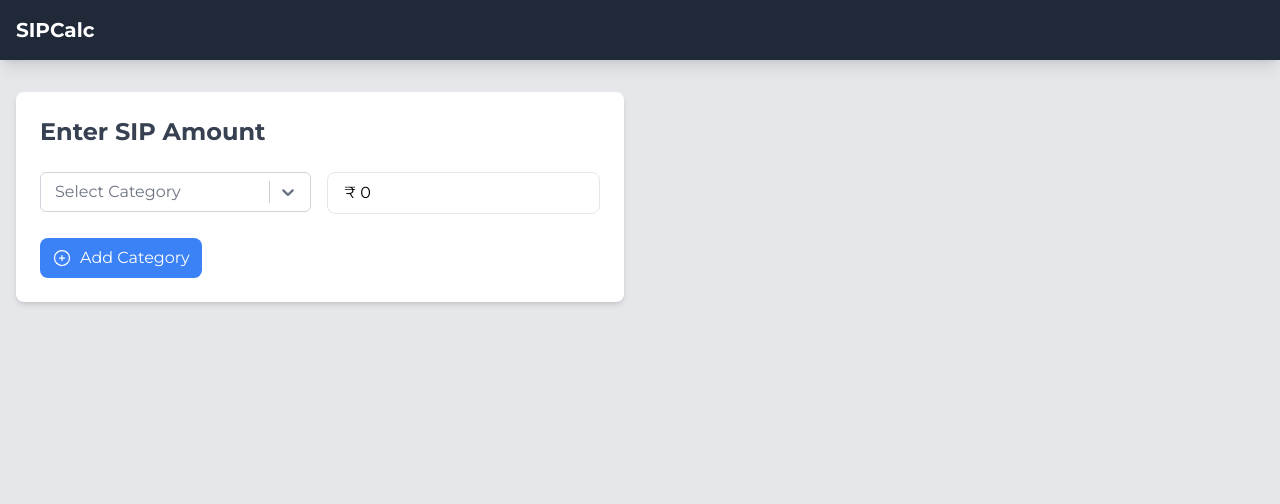
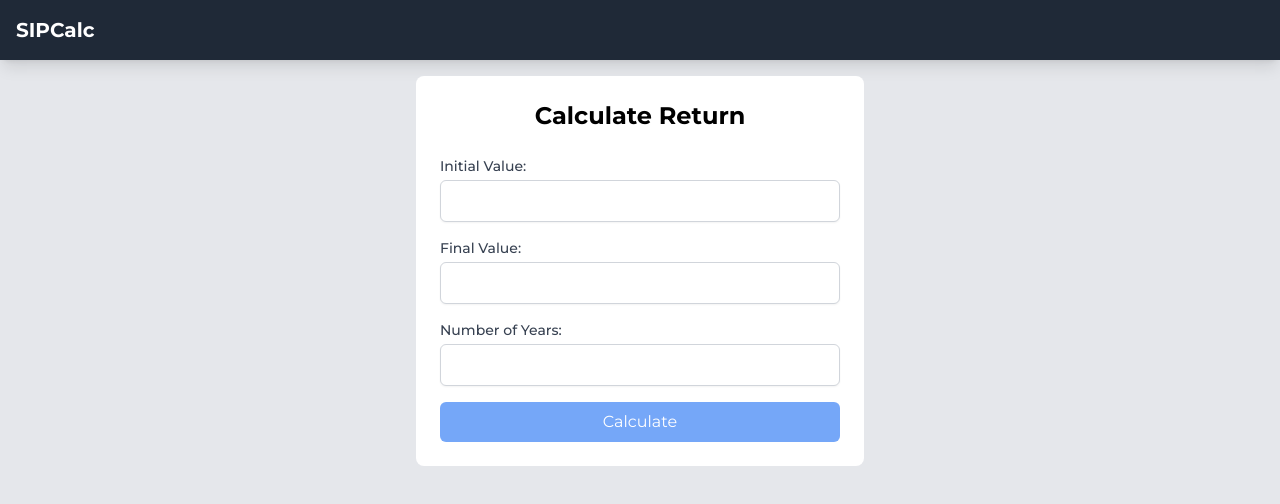
Before and after one commit to vishwakarmaranjeet/redux-toolkit, a React (Create React App) app: page /calculator in a window 1280 px wide. Shown: the top 504 px of the page. Built offline with nearby package versions, Linux system fonts and the light colour scheme.

Commit message:
code changes

```diff
--- a/package.json
+++ b/package.json
@@ -15,6 +15,7 @@
     "react-chartjs-2": "^5.2.0",
     "react-dom": "19.0.0",
     "react-redux": "^9.1.2",
+    "react-router-dom": "^7.1.1",
     "react-scripts": "5.0.1",
     "react-select": "^5.9.0",
     "redux-logger": "^3.0.6",
--- a/src/App.js
+++ b/src/App.js
@@ -1,10 +1,12 @@
-import React, { useState } from 'react';
+import React from 'react';
+import { BrowserRouter as Router, Routes, Route } from 'react-router-dom';
 // import Counter from './counter/Counter';
 // import User from "./User/User";
 // import FilterableProductTable from './ProductFilter/FilterableProductTable';
-import SIPForm from './components/SipForm';
-import PieChart from './components/PieChart';
 import NavHeader from './components/NavHeader';
+import CAGRCalculator from './components/CagrCalculator';
+import Home from './components/Home';
+import PageNotFound from './components/PageNotFound';
 
 // const PRODUCTS = [
 //   { category: "Fruits", price: "$3", stocked: true, name: "Apple" },
@@ -16,38 +18,16 @@ import NavHeader from './components/NavHeader';
 // ];
 
 function App() {
-  const [sipData, setSipData] = useState(null);
-
-  const handleSIPSubmit = (data) => {
-    setSipData(data);
-  };
-  // Calculate total SIP
-  const totalSIP = sipData ? Object.values(sipData).reduce((acc, sip) => acc + sip, 0) : 0;
   return (
     <>
-      <NavHeader />
-      <div className="container mx-auto px-4 py-8">
-        <div className="flex flex-col sm:flex-row gap-8">
-          {/* SIP Form */}
-          <div className="flex-1 sm:w-1/2">
-            <SIPForm onSubmit={handleSIPSubmit} />
-          </div>
-          <div className="flex-1 sm:w-1/2">
-            {sipData && (
-              <>
-                <div className="mb-4">
-                  {totalSIP > 0 &&
-                    <h3 className="text-sm font-semibold text-gray-700 text-center">
-                      Total SIP: {`₹ ${new Intl.NumberFormat().format(totalSIP || 0)}`}
-                    </h3>
-                  }
-                </div>
-                <PieChart data={sipData} />
-              </>
-            )}
-          </div>
-        </div>
-      </div>
+      <Router>
+        <NavHeader />
+        <Routes>
+          <Route path="/" element={<Home />} />
+          <Route path="/calculator" element={<CAGRCalculator />} />
+          <Route path="*" element={<PageNotFound />} />
+        </Routes>
+      </Router>
     </>
   );
 }
--- /dev/null
+++ b/src/components/CagrCalculator.js
@@ -0,0 +1,73 @@
+import React, { useState } from 'react';
+
+const CAGRCalculator = () => {
+    const [initialValue, setInitialValue] = useState('');
+    const [finalValue, setFinalValue] = useState('');
+    const [years, setYears] = useState('');
+    const [cagr, setCagr] = useState(null);
+    const [absoluteReturn, setAbsoluteReturn] = useState(null);
+
+    const calculateCAGR = () => {
+        if (initialValue && finalValue && years) {
+            const cagrValue = Math.pow(finalValue / initialValue, 1 / years) - 1;
+            setCagr((cagrValue * 100).toFixed(2));
+            const absReturn = ((finalValue - initialValue) / initialValue) * 100;
+            setAbsoluteReturn(absReturn.toFixed(2));
+        }
+    };
+
+    // Check if all fields are filled to enable the button
+    const isButtonDisabled = !initialValue || !finalValue || !years;
+
+    return (
+        <div className="max-w-md mx-auto mt-4 sm:mt-4 p-6 rounded-lg bg-white">
+            <h1 className="text-2xl font-bold text-center mb-6">Calculate Return</h1>
+            <div className="mb-4">
+                <label className="block text-sm font-medium text-gray-700">Initial Value:</label>
+                <input
+                    type="number"
+                    value={initialValue}
+                    onChange={(e) => setInitialValue(e.target.value)}
+                    className="mt-1 block w-full p-2 border border-gray-300 rounded-md shadow-sm focus:ring-blue-500 focus:border-blue-500"
+                />
+            </div>
+
+            <div className="mb-4">
+                <label className="block text-sm font-medium text-gray-700">Final Value:</label>
+                <input
+                    type="number"
+                    value={finalValue}
+                    onChange={(e) => setFinalValue(e.target.value)}
+                    className="mt-1 block w-full p-2 border border-gray-300 rounded-md shadow-sm focus:ring-blue-500 focus:border-blue-500"
+                />
+            </div>
+
+            <div className="mb-4">
+                <label className="block text-sm font-medium text-gray-700">Number of Years:</label>
+                <input
+                    type="number"
+                    value={years}
+                    onChange={(e) => setYears(e.target.value)}
+                    className="mt-1 block w-full p-2 border border-gray-300 rounded-md shadow-sm focus:ring-blue-500 focus:border-blue-500"
+                />
+            </div>
+
+            <button
+                onClick={calculateCAGR}
+                disabled={isButtonDisabled}  // Disable the button when inputs are empty
+                className={`w-full py-2 px-4 rounded-md ${isButtonDisabled ? 'bg-blue-500 cursor-not-allowed text-white opacity-70' : 'bg-blue-500 text-white hover:bg-blue-600'}`}
+            >
+                Calculate
+            </button>
+
+            {cagr !== null && (
+                <div className="mt-6 text-center">
+                    <h2 className="text-xl font-semibold">CAGR: {cagr}%</h2>
+                    <h2 className="text-xl font-semibold mt-2">Absolute Return: {absoluteReturn}%</h2>
+                </div>
+            )}
+        </div>
+    );
+};
+
+export default CAGRCalculator;
--- /dev/null
+++ b/src/components/Home.js
@@ -0,0 +1,36 @@
+import React, { useState } from "react";
+import SIPForm from './SipForm';
+import PieChart from './PieChart';
+
+const Home = () => {
+    const [sipData, setSipData] = useState(null);
+    const handleSIPSubmit = (data) => {
+        setSipData(data);
+    };
+    const totalSIP = sipData ? Object.values(sipData).reduce((acc, sip) => acc + sip, 0) : 0;
+    return (
+        <div className="container mx-auto md:px-5 md:py-4">
+            <div className="flex flex-col sm:flex-row gap-8">
+                <div className="flex-1 sm:w-1/2">
+                    <SIPForm onSubmit={handleSIPSubmit} />
+                </div>
+                <div className="flex-1 sm:w-1/2">
+                    {sipData && (
+                        <>
+                            <div className="mb-4">
+                                {totalSIP > 0 &&
+                                    <h3 className="text-sm font-semibold text-gray-700 text-center">
+                                        Total SIP: {`₹ ${new Intl.NumberFormat().format(totalSIP || 0)}`}
+                                    </h3>
+                                }
+                            </div>
+                            <PieChart data={sipData} />
+                        </>
+                    )}
+                </div>
+            </div>
+        </div>
+    )
+};
+
+export default Home;
--- /dev/null
+++ b/src/components/PageNotFound.js
@@ -0,0 +1,23 @@
+const PageNotFound = () => {
+    return (
+        <div className="flex items-center justify-center h-screen bg-gray-100">
+            <div className="text-center">
+                <h1 className="text-6xl font-bold text-red-600">404</h1>
+                <p className="text-2xl mt-4 text-gray-700">Oops! Page Not Found</p>
+                <p className="text-lg mt-2 text-gray-500">
+                    The page you are looking for does not exist or has been moved.
+                </p>
+                <div className="mt-3">
+                    <a
+                        href="/"
+                        className="inline-block px-3 py-2 text-sm font-semibold text-white bg-blue-600 rounded-md hover:bg-blue-700 transition"
+                    >
+                        Go Back Home
+                    </a>
+                </div>
+            </div>
+        </div>
+    );
+};
+
+export default PageNotFound;
--- a/src/components/SipForm.js
+++ b/src/components/SipForm.js
@@ -95,7 +95,7 @@ function SIPForm({ onSubmit }) {
     }, [sipList]);
 
     return (
-        <form onSubmit={handleSubmit} className="bg-white shadow-md rounded-lg p-6 w-full max-w-2xl mx-auto">
+        <form onSubmit={handleSubmit} className="bg-white rounded-lg p-6 w-full max-w-2xl mx-auto">
             <h2 className="text-2xl font-semibold text-gray-700 mb-6">Enter SIP Amount</h2>
 
             {sipList.map((item, index) => (
@@ -134,9 +134,9 @@ function SIPForm({ onSubmit }) {
                         <button
                             type="button"
                             onClick={() => handleRemove(index)}
-                            className="flex items-center justify-center space-x-1 px-3 py-2 bg-red-500 text-white rounded-lg hover:bg-red-600 w-fit sm:w-auto mt-2 sm:mt-0 sm:ml-4"
+                            className="flex items-center justify-center px-2 bg-red-500 text-white rounded-lg hover:bg-red-600 w-fit sm:w-auto mt-2 sm:mt-0 sm:ml-4"
                         >
-                            <svg xmlns="http://www.w3.org/2000/svg" fill="none" viewBox="0 0 24 24" strokeWidth={1.5} stroke="currentColor" className="w-5 h-5 sm:w-6 sm:h-6">
+                            <svg xmlns="http://www.w3.org/2000/svg" fill="none" viewBox="0 0 24 24" strokeWidth={1.1} stroke="currentColor" className="w-5 h-5 sm:w-6 sm:h-6">
                                 <path strokeLinecap="round" strokeLinejoin="round" d="m14.74 9-.346 9m-4.788 0L9.26 9m9.968-3.21c.342.052.682.107 1.022.166m-1.022-.165L18.16 19.673a2.25 2.25 0 0 1-2.244 2.077H8.084a2.25 2.25 0 0 1-2.244-2.077L4.772 5.79m14.456 0a48.108 48.108 0 0 0-3.478-.397m-12 .562c.34-.059.68-.114 1.022-.165m0 0a48.11 48.11 0 0 1 3.478-.397m7.5 0v-.916c0-1.18-.91-2.164-2.09-2.201a51.964 51.964 0 0 0-3.32 0c-1.18.037-2.09 1.022-2.09 2.201v.916m7.5 0a48.667 48.667 0 0 0-7.5 0" />
                             </svg>
                         </button>
@@ -144,11 +144,11 @@ function SIPForm({ onSubmit }) {
                 </div>
             ))}
 
-            <div className="flex flex-col sm:flex-row items-center mt-6 space-y-4 sm:space-y-0 sm:space-x-4">
+            <div className="flex flex-col sm:flex-row items-start mt-6 space-y-4 sm:space-y-0 sm:space-x-4">
                 <button
                     type="button"
                     onClick={handleAdd}
-                    className="flex items-center justify-center space-x-2 px-3 py-2 bg-blue-500 text-white rounded-lg hover:bg-blue-600 w-half sm:w-auto"
+                    className="flex items-center justify-center space-x-2 px-3 py-2 bg-gray-800 text-white rounded-lg hover:bg-gray-700 w-half sm:w-auto"
                 >
                     <svg xmlns="http://www.w3.org/2000/svg" fill="none" viewBox="0 0 24 24" strokeWidth={1.5} stroke="currentColor" className="w-5 h-5">
                         <path strokeLinecap="round" strokeLinejoin="round" d="M12 9v6m3-3H9m12 0a9 9 0 1 1-18 0 9 9 0 0 1 18 0Z" />
--- a/src/index.css
+++ b/src/index.css
@@ -4,4 +4,12 @@
 
 body {
   @apply bg-gray-200;
+  /* Default background color for larger screens */
 }
+
+@media (max-width: 640px) {
+  body {
+    @apply bg-white;
+    /* White background for mobile (smaller screens) */
+  }
+}
```
Also changed, not shown: src/components/NavHeader.js (+40 -18 lines), src/components/PieChart.js (+10 -4 lines), 1 other file (tests, documents, lock files or other folders). Lines whose indentation alone changed are shown as unchanged.
